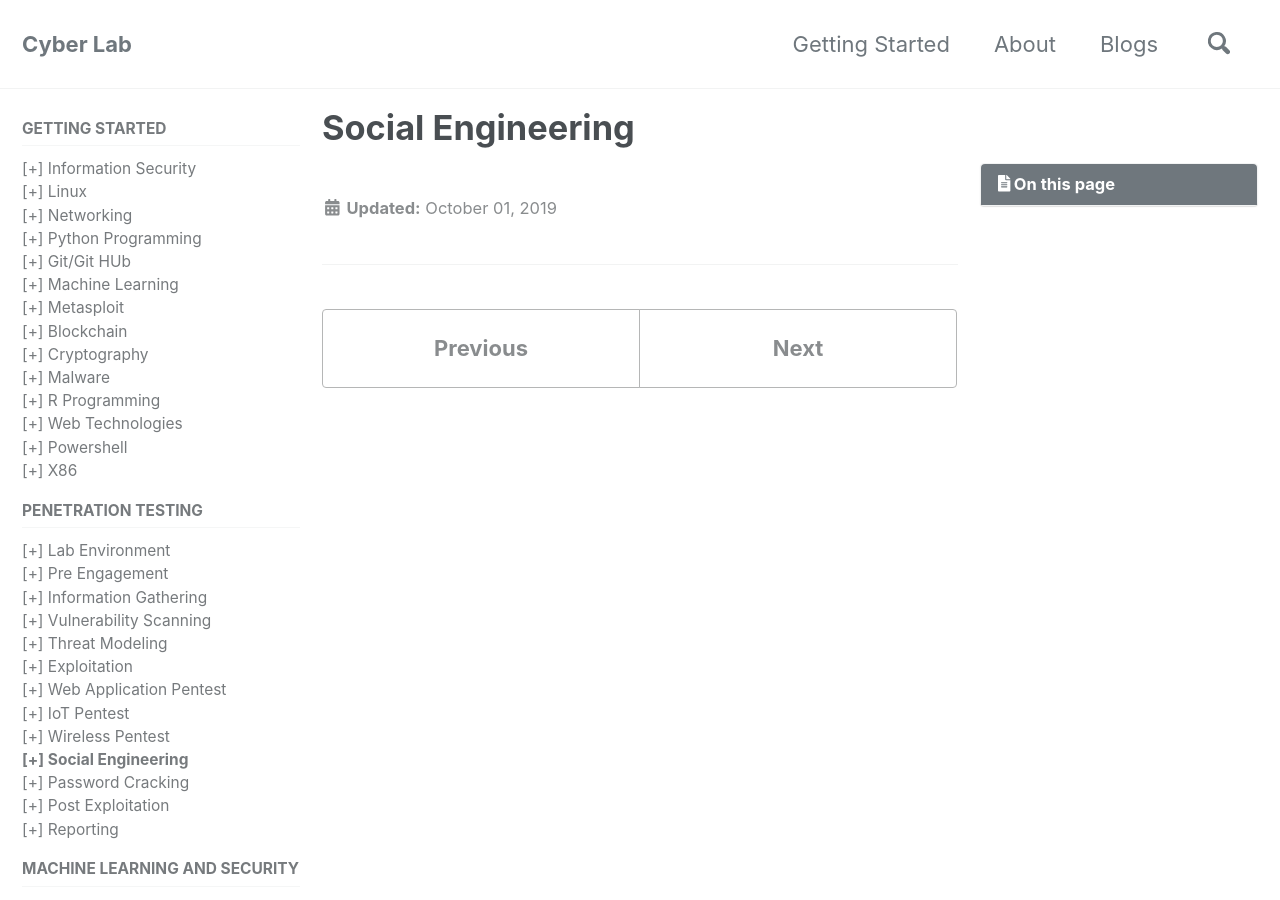
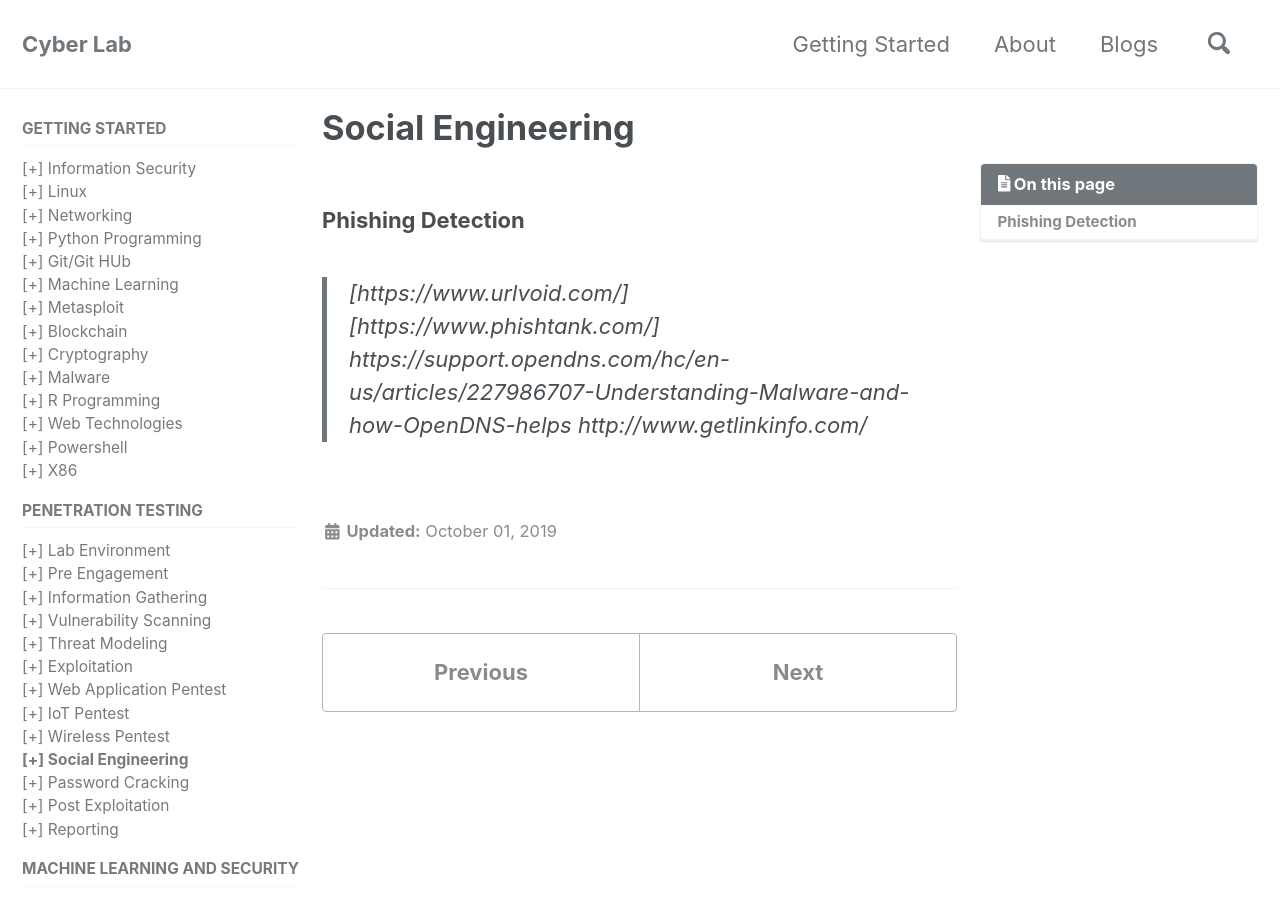
Before and after one commit to mohareti/cyberlab, a Jekyll site: the page built from _pentest/09_social-engineering.md, in a window 1280 px wide and 900 px high. Built offline with Jekyll 4.4.1, drawn with Linux system fonts in a browser that asks for light colours; cached includes are drawn as plain includes; nearby versions of some CDN libraries.

Commit message:
Update 09_social-engineering.md

```diff
--- a/_pentest/09_social-engineering.md
+++ b/_pentest/09_social-engineering.md
@@ -3,3 +3,9 @@ title: "Social Engineering"
 permalink: /pentest/09_social-engineering/
 toc: true
 ---
+
+### Phishing Detection
+> [https://www.urlvoid.com/]
+> [https://www.phishtank.com/]
+> https://support.opendns.com/hc/en-us/articles/227986707-Understanding-Malware-and-how-OpenDNS-helps
+> http://www.getlinkinfo.com/
```
